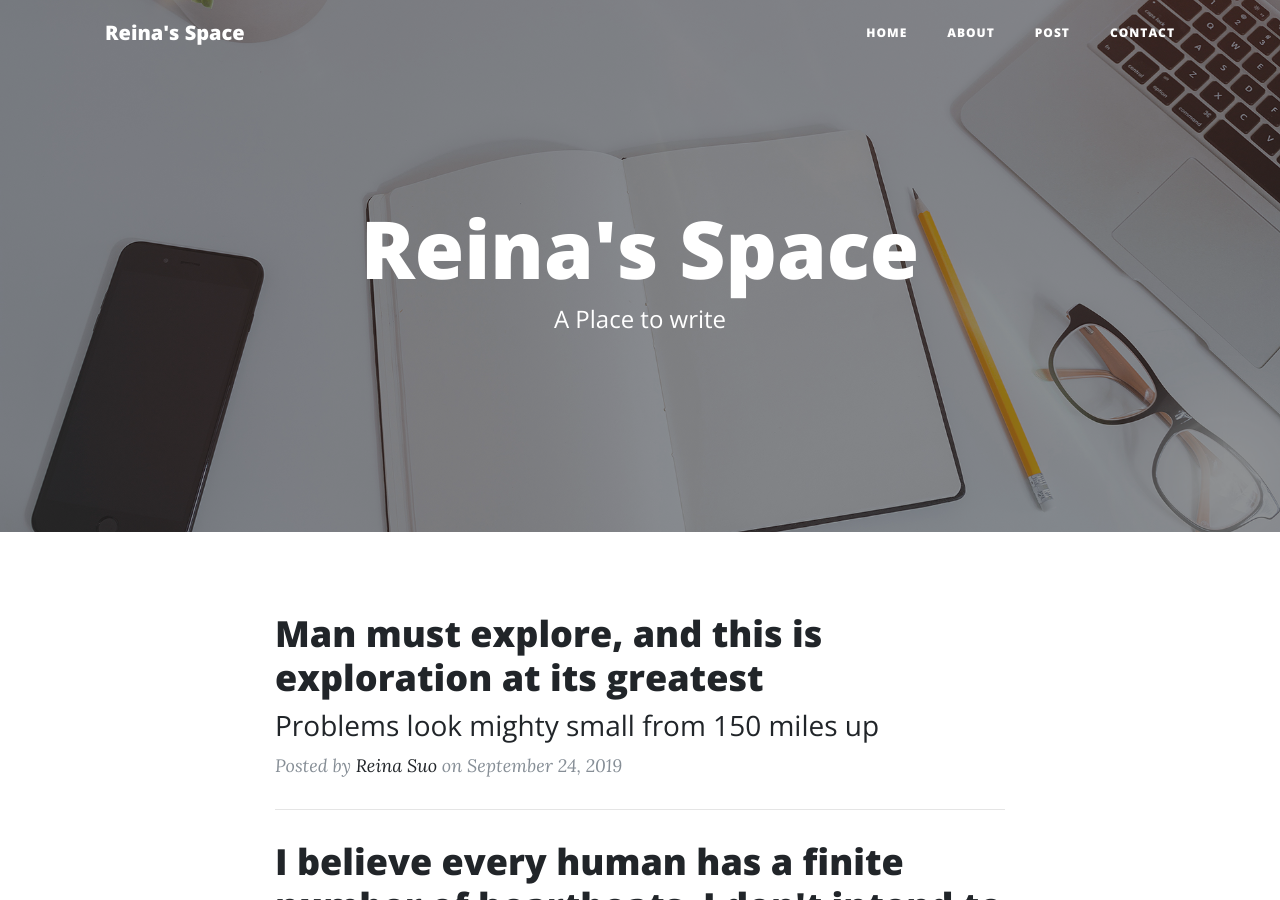
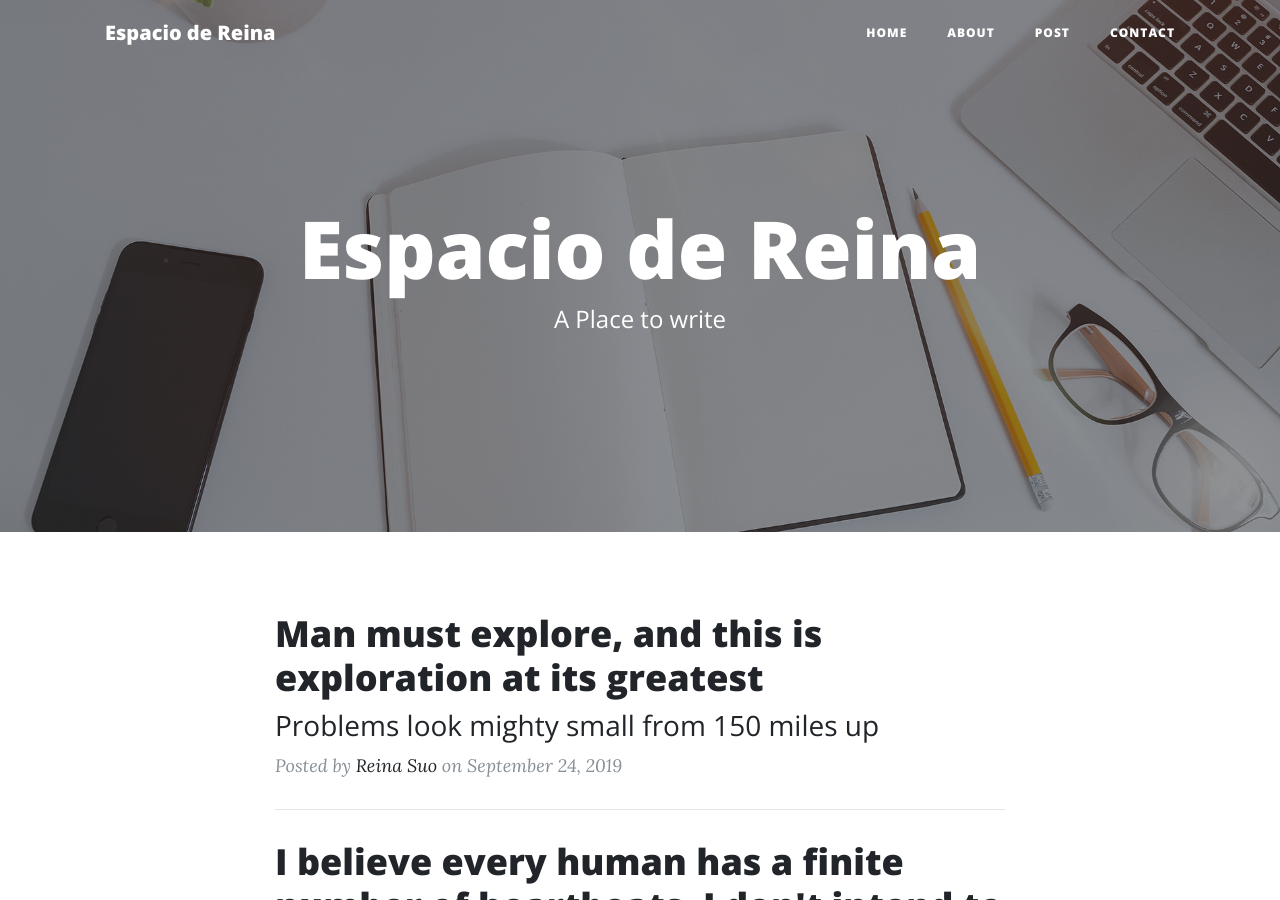
Before and after one commit to ReinaSuo/reinasuo.github.com, a Jekyll site: the page index.html, which Jekyll copies as it is, in a window 1280 px wide and 900 px high. Built offline with Jekyll 4.4.1, drawn with Linux system fonts in a browser that asks for light colours.

Commit message:
change the name of website

```diff
--- a/index.html
+++ b/index.html
@@ -8,7 +8,7 @@
   <meta name="description" content="">
   <meta name="author" content="">
 
-  <title>Reina's Space</title>
+  <title>Espacio de Reina</title>
 
   <!-- Bootstrap core CSS -->
   <link href="vendor/bootstrap/css/bootstrap.min.css" rel="stylesheet">
@@ -28,7 +28,7 @@
   <!-- Navigation -->
   <nav class="navbar navbar-expand-lg navbar-light fixed-top" id="mainNav">
     <div class="container">
-      <a class="navbar-brand" href="index.html">Reina's Space</a>
+      <a class="navbar-brand" href="index.html">Espacio de Reina</a>
       <button class="navbar-toggler navbar-toggler-right" type="button" data-toggle="collapse" data-target="#navbarResponsive" aria-controls="navbarResponsive" aria-expanded="false" aria-label="Toggle navigation">
         Menu
         <i class="fas fa-bars"></i>
@@ -59,7 +59,7 @@
       <div class="row">
         <div class="col-lg-8 col-md-10 mx-auto">
           <div class="site-heading">
-            <h1>Reina's Space</h1>
+            <h1>Espacio de Reina</h1>
             <span class="subheading">A Place to write</span>
           </div>
         </div>
```
